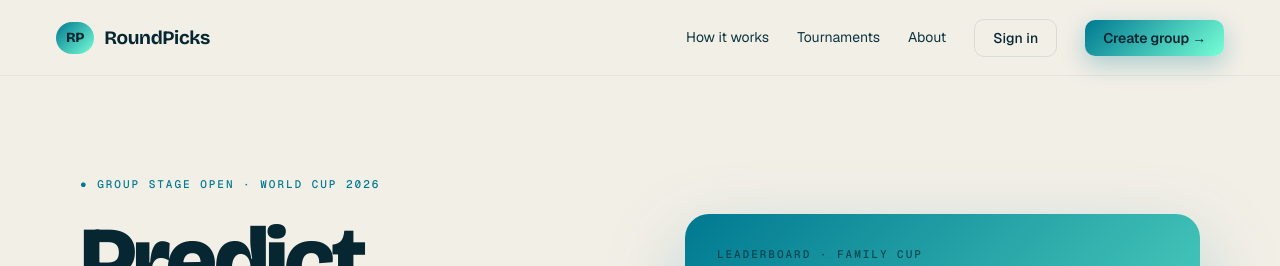
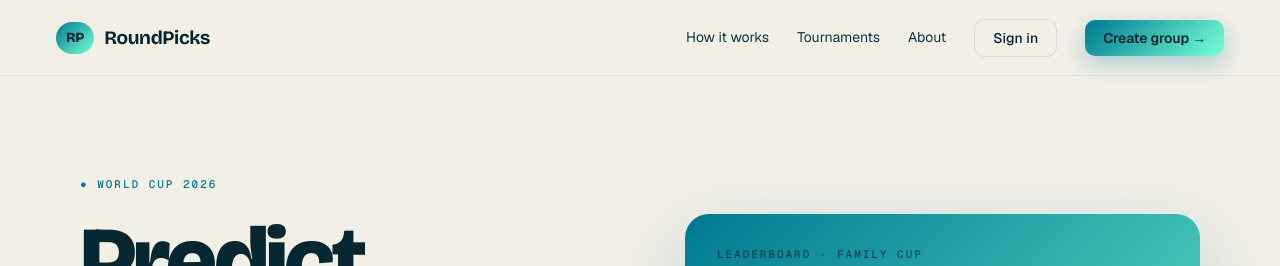
Before and after one commit to AndriiTsylyuryk/roundpicks, a Next.js app: page / in a window 1280 px wide. Shown: the top 266 px of the page. Built offline with nearby package versions, Linux system fonts and the light colour scheme.

Commit message:
closed string

```diff
--- a/src/app/(app)/dashboard/page.tsx
+++ b/src/app/(app)/dashboard/page.tsx
@@ -364,7 +364,7 @@
                   {phase1Deadline ? fmtDate(phase1Deadline) : ""}
                 </>
               ) : groupStageOver ? (
-                "Knockout phase · Predictions open"
+                "Knockout phase"
               ) : (
                 tournamentRange
               )}
--- a/src/components/landing/Hero.tsx
+++ b/src/components/landing/Hero.tsx
@@ -23,9 +23,7 @@
       <HeroAnimation />
       <div className={styles.inner} style={{ position: "relative", zIndex: 1 }}>
         <div className={styles.copy}>
-          <div className={`eyebrow ${styles.eyebrow}`}>
-            ● Group stage open · World Cup 2026
-          </div>
+          <div className={`eyebrow ${styles.eyebrow}`}>● World Cup 2026</div>
           <h1 className={styles.h1}>
             Predict
             <br />
```
